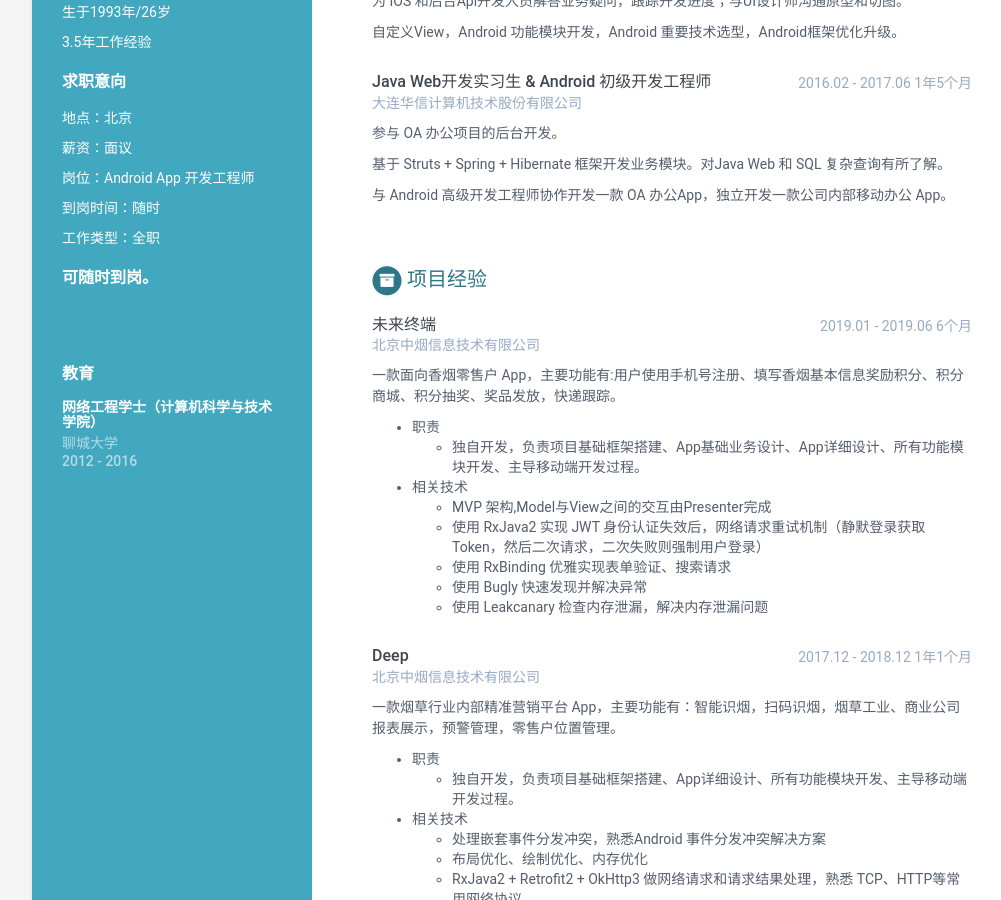
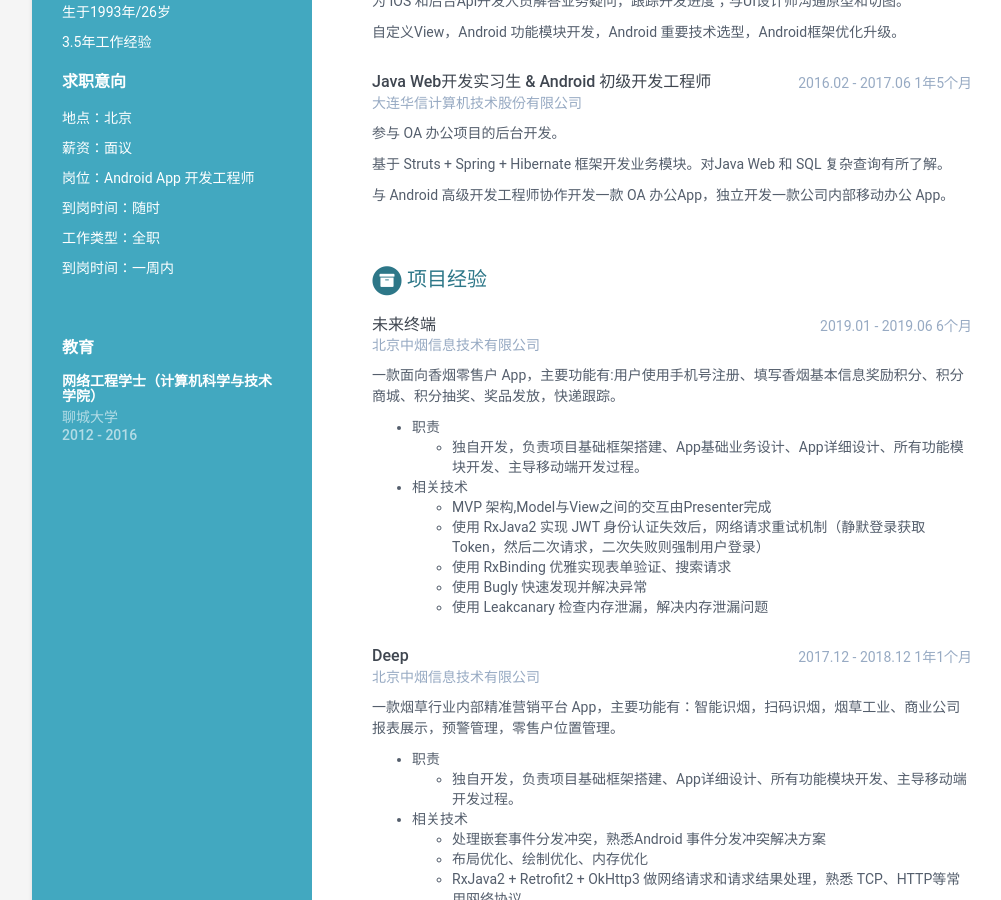
Before and after one commit to GIOSProject/online-cv, a Jekyll site: the page built from index.html, in a window 1280 px wide and 900 px high, scrolled down 658 px. Shown: the whole window, without its empty margins (108-1109 px from the left). Built offline with Jekyll 4.4.1, drawn with Linux system fonts in a browser that asks for light colours.

Commit message:
修改到岗时间

```diff
--- a/_includes/about.html
+++ b/_includes/about.html
@@ -20,15 +20,18 @@
         <li>岗位：Android App 开发工程师</li>
         <li>到岗时间：随时</li>
         <li>工作类型：全职</li>
+        <li>到岗时间：一周内</li>
     </ul>
-    <br>
-    <p class="container-block-title">
-        可随时到岗。
-    </p>
+
 
 
   <!--
    注释掉在线简历
+
+       <br>
+    <p class="container-block-title">
+        可随时到岗。
+    </p>
     <br>
    <h3 class="container-block-title">
         在线简历
```
